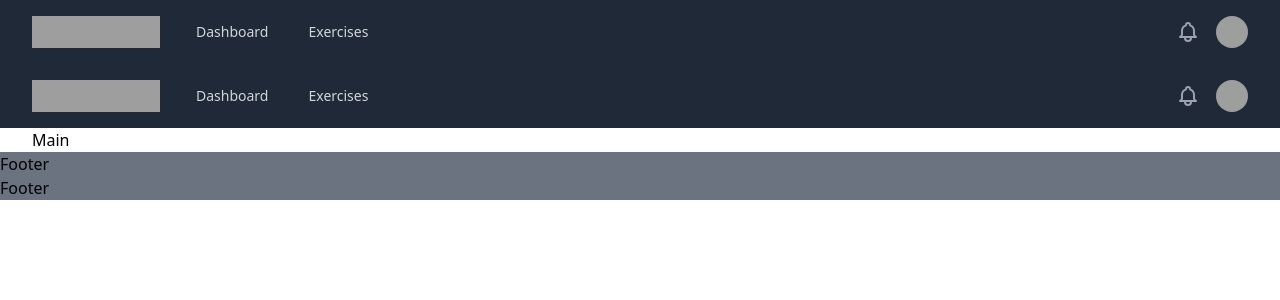
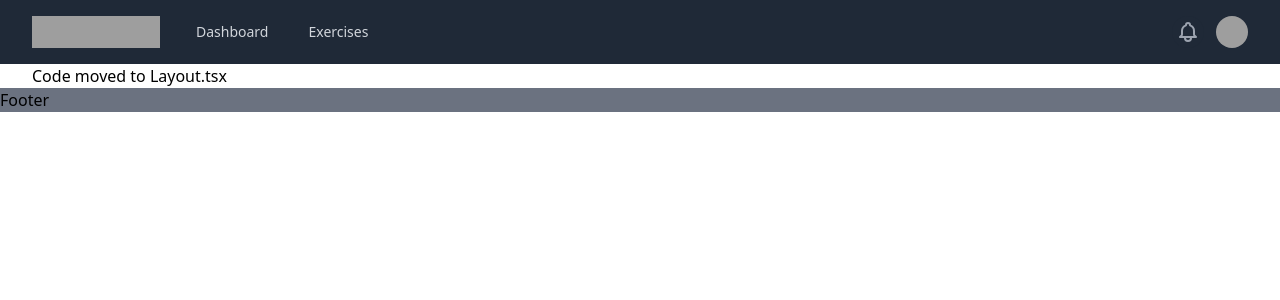
Before and after one commit to MarcinParda/ecommerce-shop, a Next.js app: page /exercises/week-2/exercise-1 in a window 1280 px wide. Shown: the top 300 px of the page. Built offline with nearby package versions, Linux system fonts and the light colour scheme; grey boxes are pictures that could not be loaded.

Commit message:
fix exercise 1 week 2

```diff
--- a/pages/exercises/week-2/exercise-1.tsx
+++ b/pages/exercises/week-2/exercise-1.tsx
@@ -1,12 +1,9 @@
-import { Footer } from 'components/Footer';
-import { Header } from 'components/Header';
-
 const AboutPage = () => {
   return (
     <>
-      <Header />
-      <main className="max-w-7xl mx-auto px-2 sm:px-6 lg:px-8">Main</main>
-      <Footer />
+      <main className="max-w-7xl mx-auto px-2 sm:px-6 lg:px-8">
+        Code moved to Layout.tsx
+      </main>
     </>
   );
 };
```
